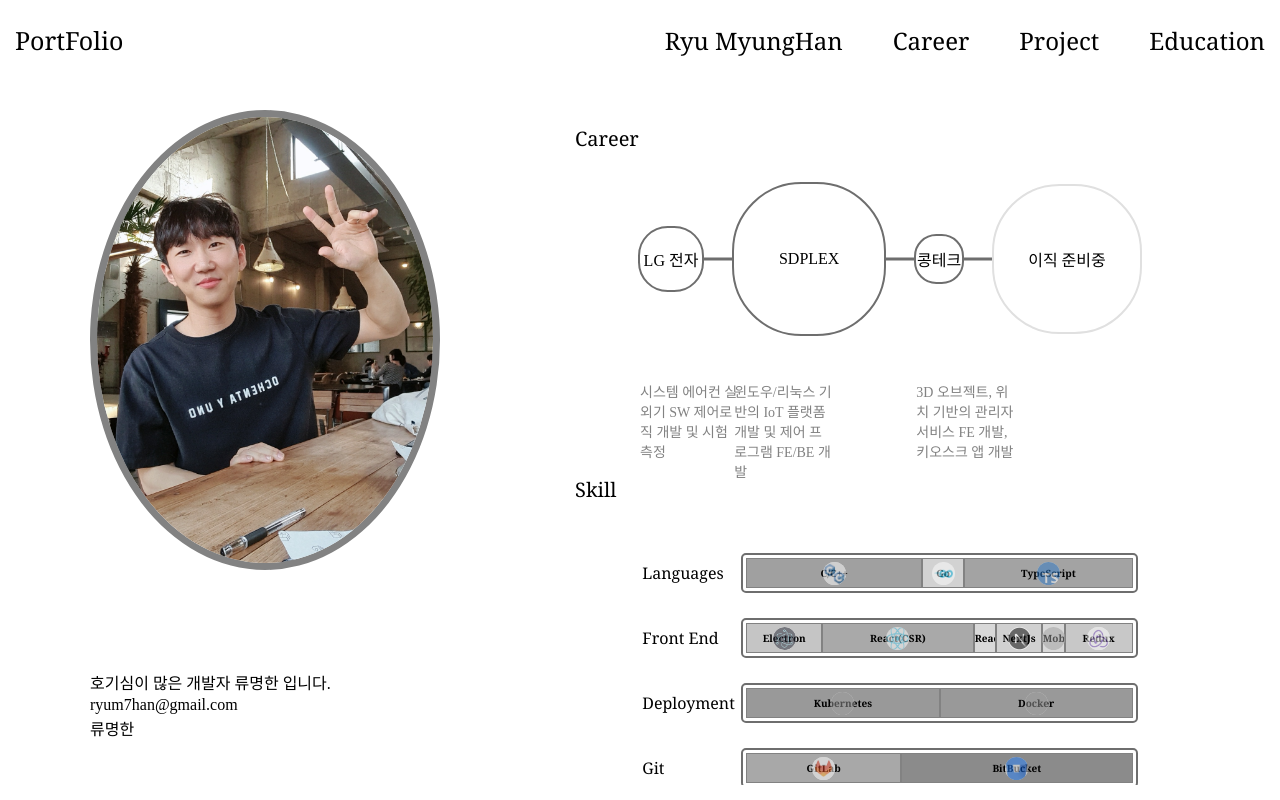
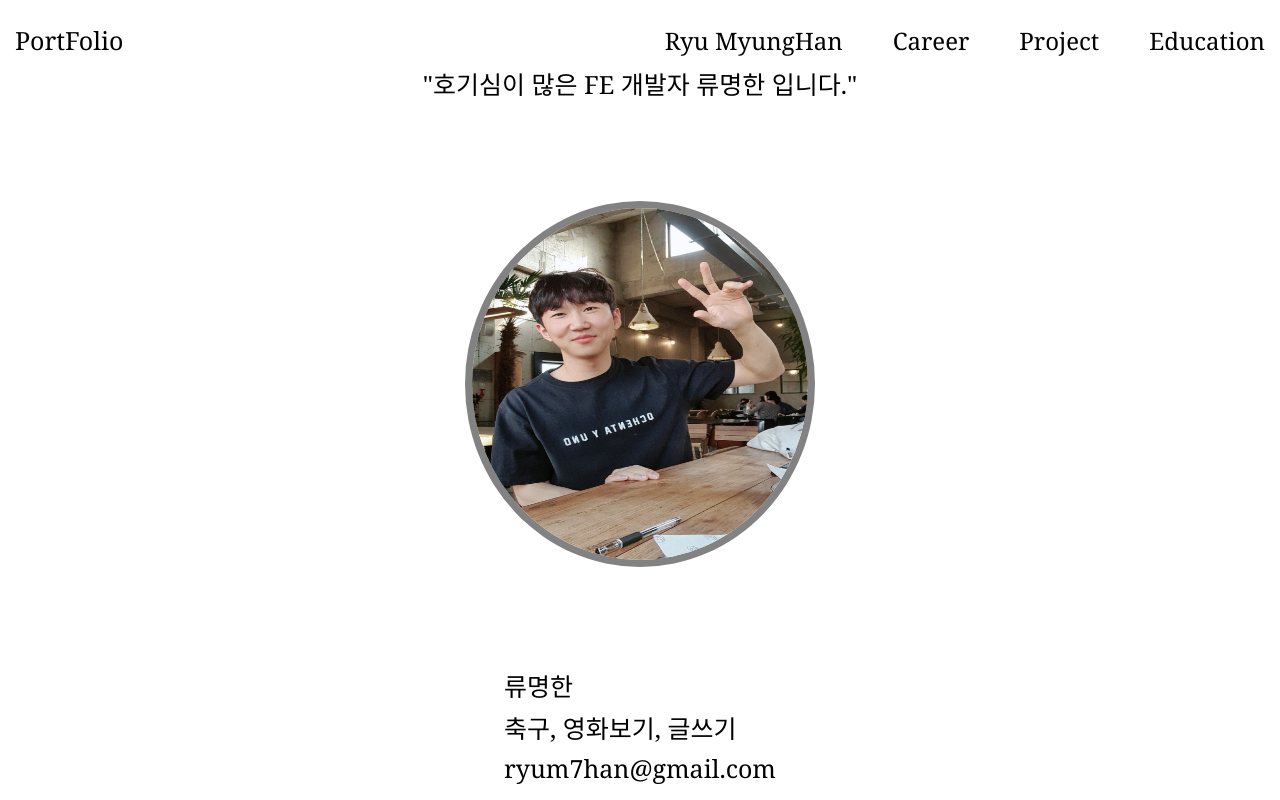
Before and after one commit to ryumhan/portfolio-resume, a Next.js app: page / in a window 1280 px wide. Built offline with nearby package versions, Linux system fonts and the light colour scheme; grey boxes are pictures that could not be loaded.

Commit message:
Changed Page Sturcture at Home.

```diff
--- a/src/components/pages-component/career/index.tsx
+++ b/src/components/pages-component/career/index.tsx
@@ -1,4 +1,6 @@
 import { MutableRefObject } from 'react';
+import { CAREER_PATH, SKILLSET_CONFIG } from '@/constants';
+import CareerSection from './career-section';
 import { Container } from './style';
 
 interface Props {
@@ -6,7 +8,11 @@ interface Props {
 }
 
 const Career = ({ carRef }: Props): React.ReactElement => {
-  return <Container ref={carRef}>Career</Container>;
+  return (
+    <Container ref={carRef}>
+      <CareerSection careerPath={CAREER_PATH} skillSets={SKILLSET_CONFIG} />
+    </Container>
+  );
 };
 
 export default Career;
--- a/src/components/pages-component/career/style.ts
+++ b/src/components/pages-component/career/style.ts
@@ -3,6 +3,5 @@ import styled from '@emotion/styled';
 export const Container = styled.div`
   width: 100%;
   height: 100%;
-  background: #8360a6;
   scroll-snap-align: start; /* 자식 적용 */
 `;
--- a/src/components/pages-component/ryumyunghan/index.tsx
+++ b/src/components/pages-component/ryumyunghan/index.tsx
@@ -1,8 +1,7 @@
 import { MutableRefObject } from 'react';
-import { Horizontal } from '@/components/common-style';
-import { CAREER_PATH, INTRODUCTION_CONFIG, SKILLSET_CONFIG } from '@/constants';
-import CareerSection from './career-section';
-import { RightHalfContainer, Container, LeftHalfContainer } from './style';
+import { INTRODUCTION_CONFIG } from '@/constants';
+
+import { Container } from './style';
 import Profile from './profile';
 
 interface Props {
@@ -12,18 +11,12 @@ interface Props {
 const RyuMyungHan = ({ ryuRef }: Props): React.ReactElement => {
   return (
     <Container ref={ryuRef}>
-      <Horizontal style={{ height: '100%' }}>
-        <LeftHalfContainer>
-          <Profile
-            name={INTRODUCTION_CONFIG.name}
-            email={INTRODUCTION_CONFIG.email}
-            comment={INTRODUCTION_CONFIG.comment}
-          />
-        </LeftHalfContainer>
-        <RightHalfContainer>
-          <CareerSection careerPath={CAREER_PATH} skillSets={SKILLSET_CONFIG} />
-        </RightHalfContainer>
-      </Horizontal>
+      <Profile
+        name={INTRODUCTION_CONFIG.name}
+        email={INTRODUCTION_CONFIG.email}
+        comment={INTRODUCTION_CONFIG.comment}
+        hobby={INTRODUCTION_CONFIG.hobby}
+      />
     </Container>
   );
 };
--- a/src/components/pages-component/ryumyunghan/profile/index.tsx
+++ b/src/components/pages-component/ryumyunghan/profile/index.tsx
@@ -1,4 +1,5 @@
 import React from 'react';
+import { TypoGraphy } from '@/components/common-style';
 
 import {
   EmailBox,
@@ -14,18 +15,28 @@ interface Props {
   name: string;
   email: string;
   comment: string;
+  hobby: string;
 }
 
-const Profile = ({ name, email, comment }: Props): React.ReactElement => {
+const Profile = ({ name, email, comment, hobby }: Props): React.ReactElement => {
   return (
     <ProfileContainer>
+      <IntroduceBox>
+        <TypoGraphy style={{ fontSize: '25px' }}>"{comment}"</TypoGraphy>
+      </IntroduceBox>
       <ProfileImageContainer>
         <ProfileImage src="/images/profile.jpeg" alt="profile_image.jpeg" fill />
       </ProfileImageContainer>
       <IntroductionBox>
-        <IntroduceBox>{comment} </IntroduceBox>
-        <EmailBox>{email}</EmailBox>
-        <NameBox>{name}</NameBox>
+        <NameBox>
+          <TypoGraphy style={{ fontSize: '25px' }}>{name}</TypoGraphy>
+        </NameBox>
+        <NameBox>
+          <TypoGraphy style={{ fontSize: '25px' }}>{hobby}</TypoGraphy>
+        </NameBox>
+        <EmailBox>
+          <TypoGraphy style={{ fontSize: '25px' }}>{email}</TypoGraphy>
+        </EmailBox>
       </IntroductionBox>
     </ProfileContainer>
   );
--- a/src/components/pages-component/ryumyunghan/profile/style.ts
+++ b/src/components/pages-component/ryumyunghan/profile/style.ts
@@ -3,8 +3,10 @@ import Image from 'next/image';
 import { GlobalColor, Vertical } from '@/components/common-style';
 
 export const ProfileContainer = styled(Vertical)`
-  margin: auto;
+  justify-content: center;
+  align-items: center;
   gap: 100px;
+  height: 100%;
 `;
 
 export const ProfileImageContainer = styled.div`
@@ -36,7 +38,7 @@ export const ProfileImage = styled(Image)`
 `;
 
 export const IntroductionBox = styled(Vertical)`
-  gap: 2px;
+  gap: 6px;
 `;
 
 export const NameBox = styled.div``;
--- a/src/components/pages-component/ryumyunghan/style.ts
+++ b/src/components/pages-component/ryumyunghan/style.ts
@@ -1,5 +1,4 @@
 import styled from '@emotion/styled';
-import { Vertical } from '@/components/common-style';
 
 export const Container = styled.div`
   width: 100%;
@@ -7,16 +6,3 @@ export const Container = styled.div`
   background: #fff;
   scroll-snap-align: start; /* 자식 적용 */
 `;
-
-export const LeftHalfContainer = styled(Vertical)`
-  width: 40%;
-  height: 100%;
-  padding: 12px;
-`;
-
-export const RightHalfContainer = styled(Vertical)`
-  width: 60%;
-  height: 100%;
-  padding: 50px;
-  background: #fff;
-`;
--- a/src/constants/index.ts
+++ b/src/constants/index.ts
@@ -6,7 +6,8 @@ export const MENU_CONFIG = ['Ryu MyungHan', 'Career', 'Project', 'Education'];
 export const INTRODUCTION_CONFIG = {
   name: '류명한',
   email: 'ryum7han@gmail.com',
-  comment: '호기심이 많은 개발자 류명한 입니다.',
+  comment: '호기심이 많은 FE 개발자 류명한 입니다.',
+  hobby: '축구, 영화보기, 글쓰기',
 };
 
 export const CAREER_PATH: Company[] = [
```
Also changed, not shown: src/components/pages-component/career/career-section/index.tsx (renamed from src/components/pages-component/ryumyunghan/career-section/index.tsx), src/components/pages-component/career/career-section/style.ts (renamed from src/components/pages-component/ryumyunghan/career-section/style.ts).
